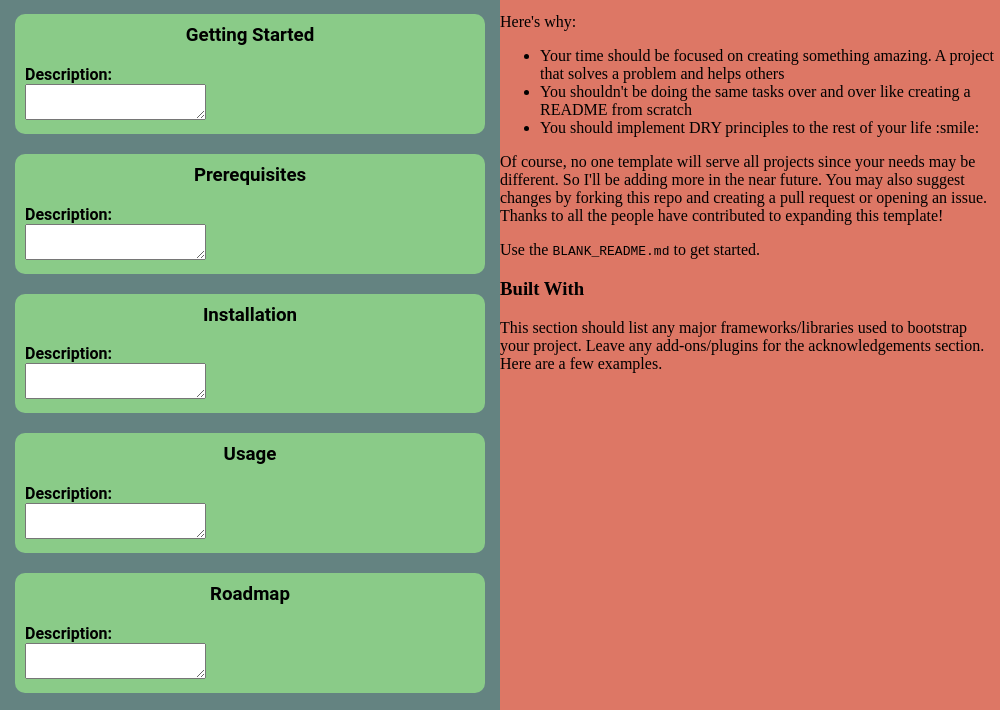
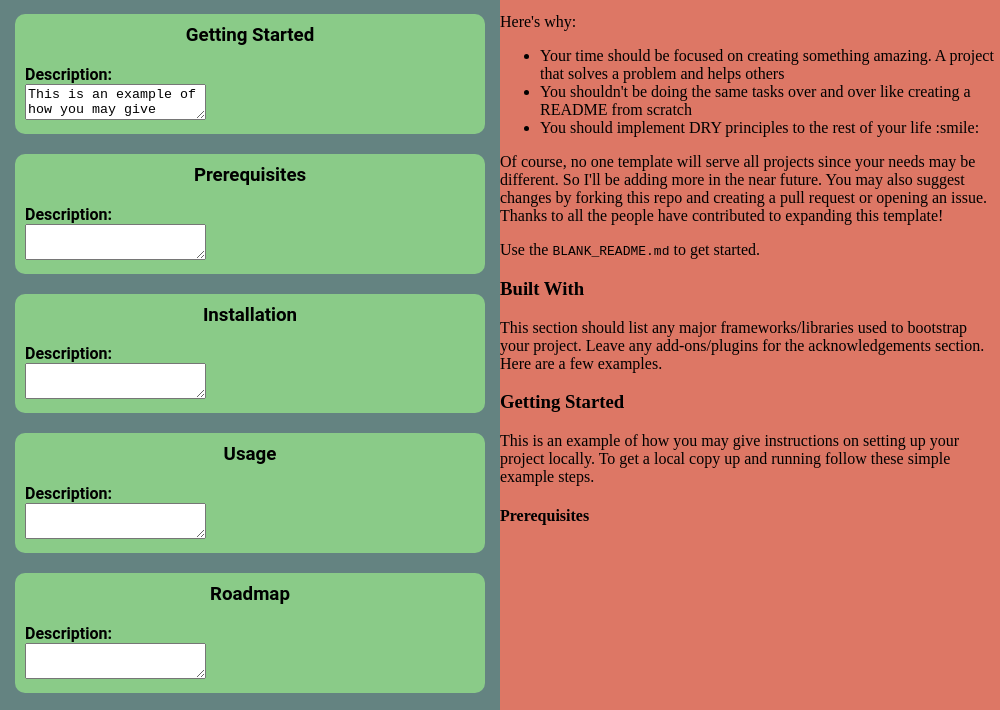
Before and after one commit to Mason-Dino/README-maker, an Electron app: page src/maker.html in a window 1000 px wide. Shown: the part 763-1473 px from the top of the page. Drawn offline with nearby package versions, Linux system fonts and the light colour scheme.

Commit message:
updated to add getting started and prerequisites

```diff
--- a/src/maker.html
+++ b/src/maker.html
@@ -69,12 +69,15 @@ This section should list any major frameworks/libraries used to bootstrap your p
                 <div class="edit-child">
                     <h3>Getting Started</h3>
                     <label>Description: </label><br>
-                    <textarea id="started-description"></textarea>
+                    <textarea id="started-description" onkeyup="mdUpdate(this.id, 'start-desc-out')">
+This is an example of how you may give instructions on setting up your project locally.
+To get a local copy up and running follow these simple example steps.
+                    </textarea>
                 </div>
                 <div class="edit-child">
                     <h3>Prerequisites</h3>
                     <label>Description: </label><br>
-                    <textarea id="prec-description"></textarea>
+                    <textarea id="prec-description" onkeyup="mdUpdate(this.id, 'prec-desc-out')"></textarea>
                 </div>
                 <div class="edit-child">
                     <h3>Installation</h3>
@@ -138,11 +141,21 @@ This section should list any major frameworks/libraries used to bootstrap your p
 
                     </ul>
                 </section>
+                <section id="start">
+                    <h3>Getting Started</h3>
+                    <div id="start-desc-out"></div>
+                </section>
+                <section id="prerec">
+                    <h4>Prerequisites</h4>
+                    <div id="prec-desc-out"></div>
+                </section>
             </div>
         </div>
     </body>
     <script>
         mdUpdate('project-description', 'about-desc-out')
         mdUpdate('built-description', 'built-desc-out')
+        mdUpdate('started-description', 'start-desc-out')
+        mdUpdate('prec-description', 'prec-desc-out')
     </script>
 </html>
```
